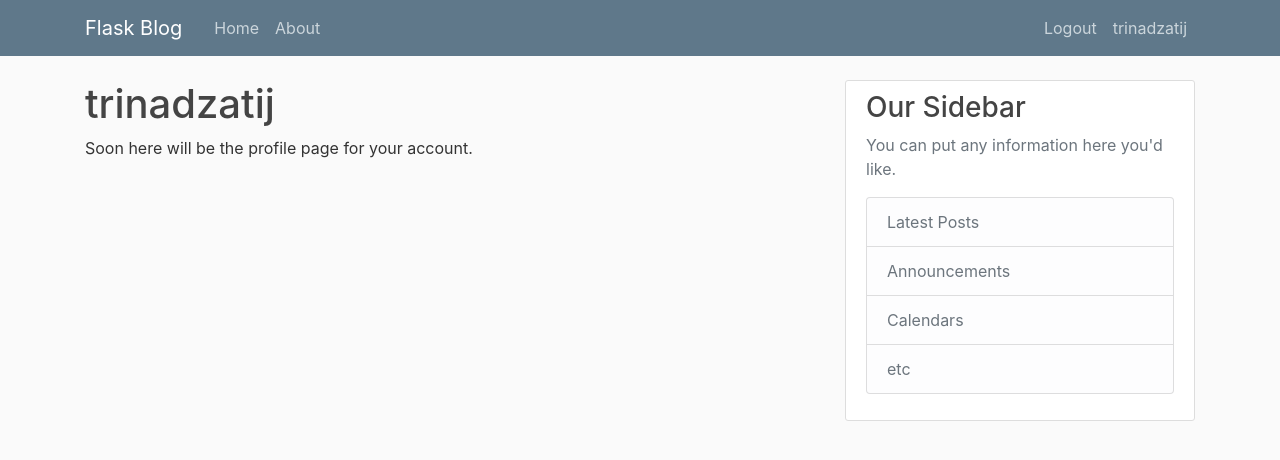
After one commit to trinadzatij/FlaskCorey, a Flask app: page /account in a window 1280 px wide. The commit adds this page. Shown: the top 460 px of the page. Run offline with Flask 2, Linux system fonts and the light colour scheme; a user stored in the database is signed in; some libraries are stand-ins or nearby versions.

Commit message:
Add created users to the db, Add password complexity (8 to 72 chars), Add existing users and emails validation, Use flask_login's LoginManager to manage logins, Add site db to gitignore, Add users authentication, Change login and register links for authenticated users to logout and account name, Add redirect to login page from account page for unauthenticated users with returning to the account page if success

```diff
--- a/flaskblog/__init__.py
+++ b/flaskblog/__init__.py
@@ -1,5 +1,7 @@
 from flask import Flask
 from flask_sqlalchemy import SQLAlchemy
+from flask_bcrypt import Bcrypt
+from flask_login import LoginManager
 import uuid
 
 app = Flask(__name__)
@@ -7,5 +9,9 @@
 app.config['SECRET_KEY'] = uuid.uuid4().hex
 app.config['SQLALCHEMY_DATABASE_URI'] = 'sqlite:///site.db'
 db = SQLAlchemy(app)
+bcrypt = Bcrypt(app)
+login_manager = LoginManager(app)
+login_manager.login_view = 'login'
+login_manager.login_message_category = 'info'
 
 from flaskblog import routes
--- a/flaskblog/routes.py
+++ b/flaskblog/routes.py
@@ -1,7 +1,9 @@
-from flask import render_template, url_for, flash, redirect
-from flaskblog import app
+from flask import render_template, url_for, flash, redirect, request
+from flaskblog import app, db, bcrypt
 from flaskblog.models import User, Post
 from flaskblog.forms import RegistrationForm, LoginForm
+from flask_login import login_user, current_user, logout_user, login_required
+
 
 posts = [
     {
@@ -30,19 +32,40 @@
 
 @app.route("/register", methods=['GET', 'POST'])
 def register():
+    if current_user.is_authenticated:
+       return  redirect(url_for('home'))
     form = RegistrationForm()
     if form.validate_on_submit():
-        flash(f'Account created for {form.username.data}!', 'success')
-        return redirect(url_for('home'))
+        hashed_password = bcrypt.generate_password_hash(form.password.data).decode('utf-8')
+        user = User(username=form.username.data, email=form.email.data, password=hashed_password)
+        db.session.add(user)
+        db.session.commit()
+        flash(f'Hooray, {form.username.data}! Your account has been created, now you can log in!', 'success')
+        return redirect(url_for('login'))
     return render_template('register.html', title='Register', form=form)
 
 @app.route("/login", methods=['GET', 'POST'])
 def login():
+    if current_user.is_authenticated:
+        return  redirect(url_for('home'))
     form = LoginForm()
     if form.validate_on_submit():
-        if form.email.data == 'admin@blog.com' and form.password.data == 'password':
-            flash(f'You have been logged in with {form.email.data}!', 'success')
-            return redirect(url_for('home'))
+        user = User.query.filter_by(email=form.email.data).first()
+        if user and bcrypt.check_password_hash(user.password, form.password.data):
+            login_user(user, remember=form.remember.data)
+            next_page = request.args.get('next')
+            return redirect(next_page) if next_page else redirect(url_for('home'))
         else:
-            flash('Login failed. Please check the username and password', 'danger')
+             flash('Login failed. Please check email and password', 'danger')
     return render_template('login.html', title='Login', form=form)
+
+@app.route("/logout")
+def logout():
+   logout_user()
+   flash('You have been logged out from the site', 'success')
+   return redirect(url_for('home'))
+
+@app.route("/account")
+@login_required
+def account():
+    return render_template('account.html', title='Account')
--- /dev/null
+++ b/flaskblog/templates/account.html
@@ -0,0 +1,5 @@
+{% extends "layout.html" %}
+{% block content %}
+<h1>{{ current_user.username }}</h1>
+<p>Soon here will be the profile page for your account.</p>
+{% endblock content %}
--- a/flaskblog/templates/layout.html
+++ b/flaskblog/templates/layout.html
@@ -30,8 +30,13 @@
 	    </div>
 	    <!-- Navbar Right Side -->
 	    <div class="navbar-nav">
-		    <a class="nav-item nav-link" href="{{ url_for('login') }}">Log in</a>
-		    <a class="nav-item nav-link" href="{{ url_for('register') }}">Register</a>
+		    {% if current_user.is_authenticated %}
+			<a class="nav-item nav-link" href="{{ url_for('logout') }}">Logout</a>
+			<a class="nav-item nav-link" href="{{ url_for('account') }}">{{ current_user.username }}</a>
+		    {% else %}
+		    	<a class="nav-item nav-link" href="{{ url_for('login') }}">Log in</a>
+		    	<a class="nav-item nav-link" href="{{ url_for('register') }}">Register</a>
+		    {% endif %}
 	    </div>
 	   </div>
 	  </div>
```
Also changed, not shown: flaskblog/forms.py (+14 -2 lines), flaskblog/models.py (+9 -2 lines), flaskblog/site.db, 1 other file.
